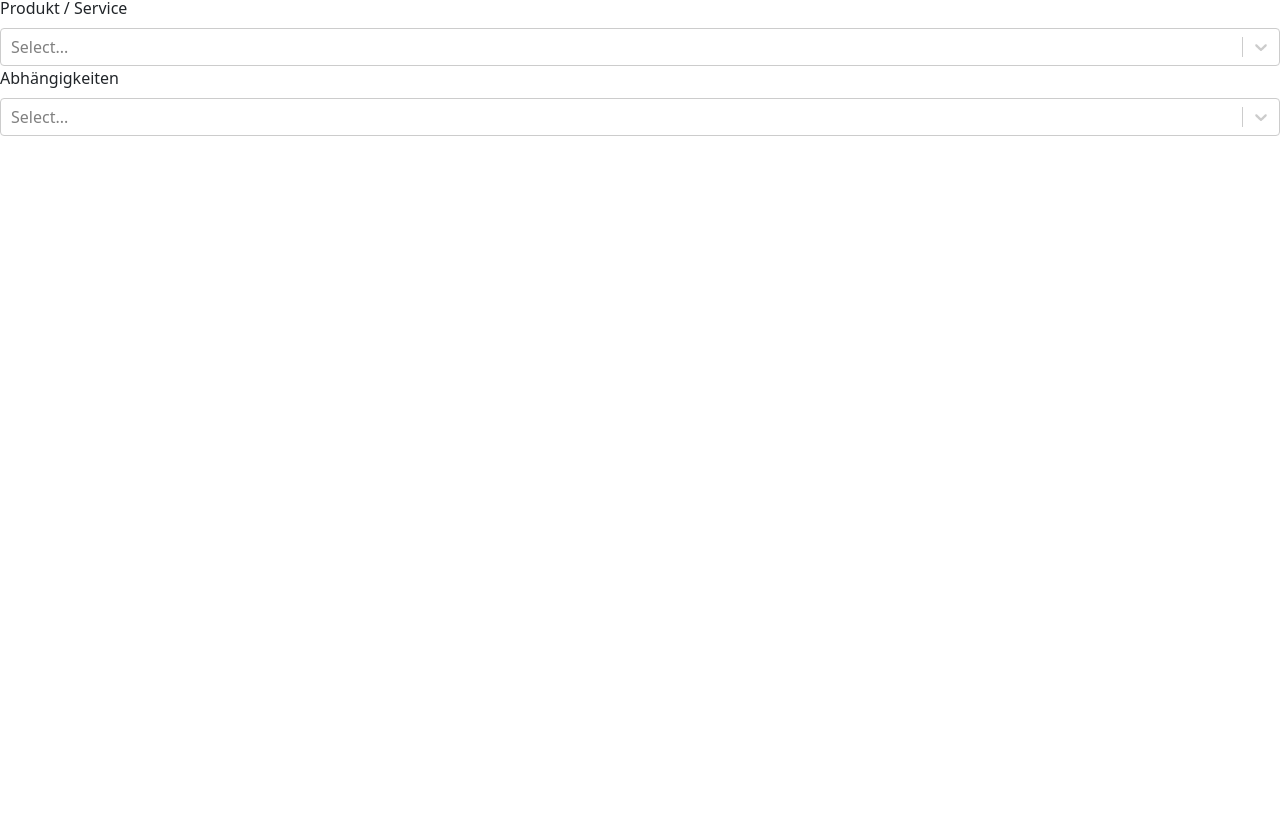
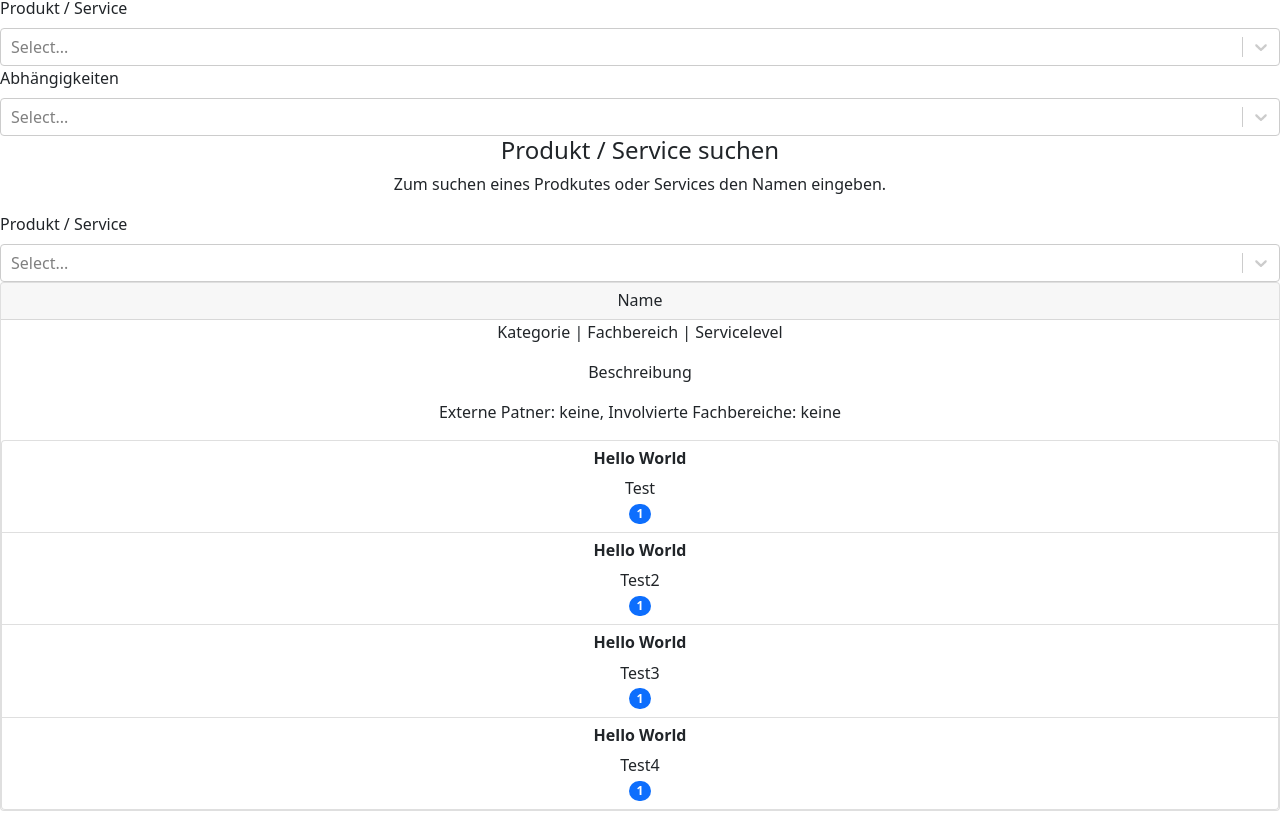
Before and after one commit to SteffenHo/reservation, a React (Create React App) app: page / in a window 1280 px wide. Shown: the part 716-1547 px from the top of the page. Before the commit the page ends 872 px from the top, so only its background shows below. Built offline with nearby package versions, Linux system fonts and the light colour scheme; no server answers.

Commit message:
Add static product search

```diff
--- a/src/App.jsx
+++ b/src/App.jsx
@@ -4,12 +4,14 @@ import { BootstrapCard } from './components/Card'
 import {Row, Col} from 'react-bootstrap'
 import { CreateNewForm } from './components/CreateNewForm';
 import { AddDependenciesForm } from './components/AddDependenciesForm';
+import { SearchProduct } from './components/SearchProduct';
 
 function App() {
   return (
     <div className="App">
       <CreateNewForm />
       <AddDependenciesForm />
+      <SearchProduct />
       <div className="heigth-div" />
     </div>
   );
--- /dev/null
+++ b/src/components/ProductView.jsx
@@ -0,0 +1,29 @@
+import React from "react";
+import { Card, ListGroup } from "react-bootstrap";
+
+export const ProductView = ({
+    product,
+    depenencies
+}) => {
+    return (
+        <Card>
+            <Card.Header as="h6">
+                {product.name}
+            </Card.Header>
+            <Card.Text>
+                <p>
+                    {product.category} | {product.department} | {product.serviceLevel}
+                </p>
+                <p>
+                    {product.description}
+                </p>
+                <p>
+                    Externe Patner: {product.extranalPatners}, Involvierte Fachbereiche: {product.otherDepartments}
+                </p>
+                <ListGroup>
+                    {depenencies}
+                </ListGroup>
+            </Card.Text>
+        </Card>
+    );
+}
--- /dev/null
+++ b/src/components/SearchProduct.jsx
@@ -0,0 +1,82 @@
+import React from "react";
+import { Badge, ListGroup } from "react-bootstrap";
+import { ProductSearchBar } from "./ProductSearchBar";
+import { ProductView } from "./ProductView";
+
+export class SearchProduct extends React.Component {
+    constructor(params) {
+        super(params);
+        this.onChangeSearch = this.onChangeSearch.bind(this);
+    }
+
+    onChangeSearch(event) {
+    }
+
+    render() {
+        const testProduct = {
+            name: "Name",
+            category: "Kategorie",
+            department: "Fachbereich",
+            serviceLevel: "Servicelevel",
+            description: "Beschreibung",
+            extranalPatners: "keine",
+            otherDepartments: "keine"
+        }
+        const testDependencies = [
+            {
+                name: "Hello World",
+                department: "Test",
+                serviceLevel: "1"
+            },
+            {
+                name: "Hello World",
+                department: "Test2",
+                serviceLevel: "1"
+            },
+            {
+                name: "Hello World",
+                department: "Test3",
+                serviceLevel: "1"
+            },
+            {
+                name: "Hello World",
+                department: "Test4",
+                serviceLevel: "1"
+            }
+        ];
+        let listElements = testDependencies.map((item, index) => {
+            return (
+                <ListGroup.Item key={index}>
+                    <div>
+                        <h6>
+                            <strong>{item.name}</strong>
+                        </h6>
+                        {item.department}
+                    </div>
+                    <Badge bg="primary" pill>
+                        {item.serviceLevel}
+                    </Badge>
+                </ListGroup.Item>
+            )
+        })
+        return (
+            <div>
+                <h4>
+                    Produkt / Service suchen
+                </h4>
+                <p>
+                    Zum suchen eines Prodkutes oder Services den Namen eingeben.
+                </p>
+                <ProductSearchBar
+                    controlId={"searchProductSearchBar"}
+                    labelText={"Produkt / Service"}
+                    onChange={this.onChangeSearch}
+                />
+                <ProductView
+                    product={testProduct}
+                    depenencies={listElements}
+                />
+            </div>
+        );
+    }
+}
```
